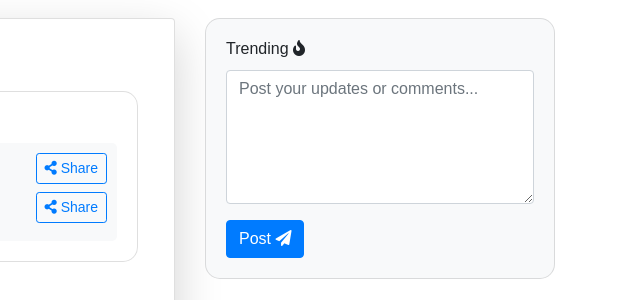
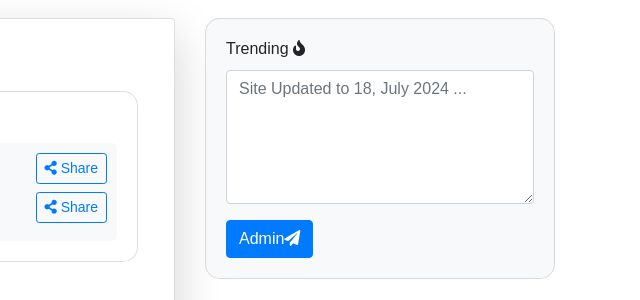
Before and after one commit to lhoventhon7/sports-betting-odds-blog, a plain HTML site: page index.html in a window 1280 px wide. Shown: the part 182-482 px from the top of the page, 640-1280 px from the left. Drawn offline with nearby package versions, Linux system fonts and the light colour scheme.

Commit message:
Update index.html

```diff
--- a/index.html
+++ b/index.html
@@ -96,8 +96,8 @@
         <div class="card trending-card mb-4">
           <div class="card-body">
             <h6 class="card-title">Trending <i class="fas fa-fire"></i></h6>
-            <textarea class="form-control" rows="5" placeholder="Post your updates or comments..."></textarea>
-            <button class="btn btn-primary mt-3">Post <i class="fas fa-paper-plane"></i></button>
+            <textarea class="form-control" rows="5" placeholder="Site Updated to 18, July 2024 ..."></textarea>
+            <button class="btn btn-primary mt-3">Admin<i class="fas fa-paper-plane"></i></button>
           </div>
         </div>
         <!-- Direct Link Section 2 -->
```
